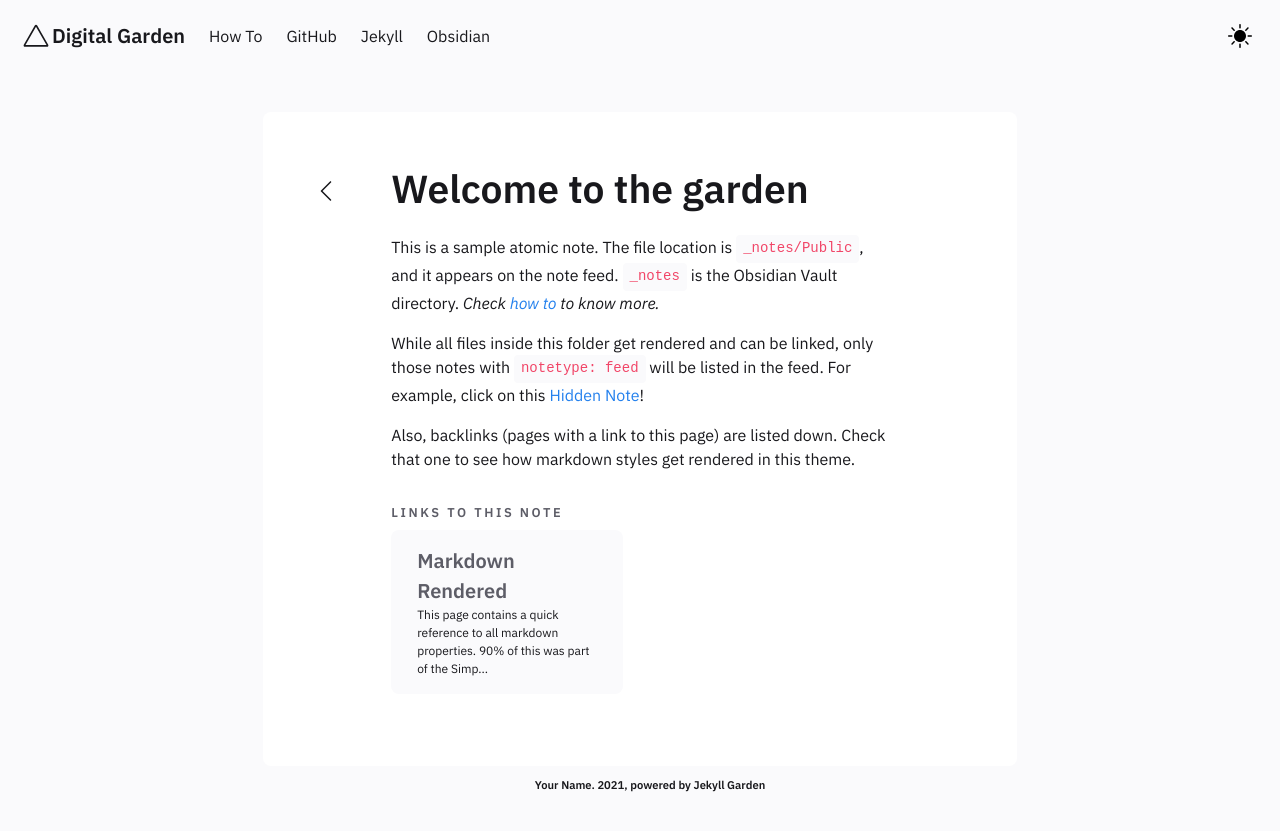
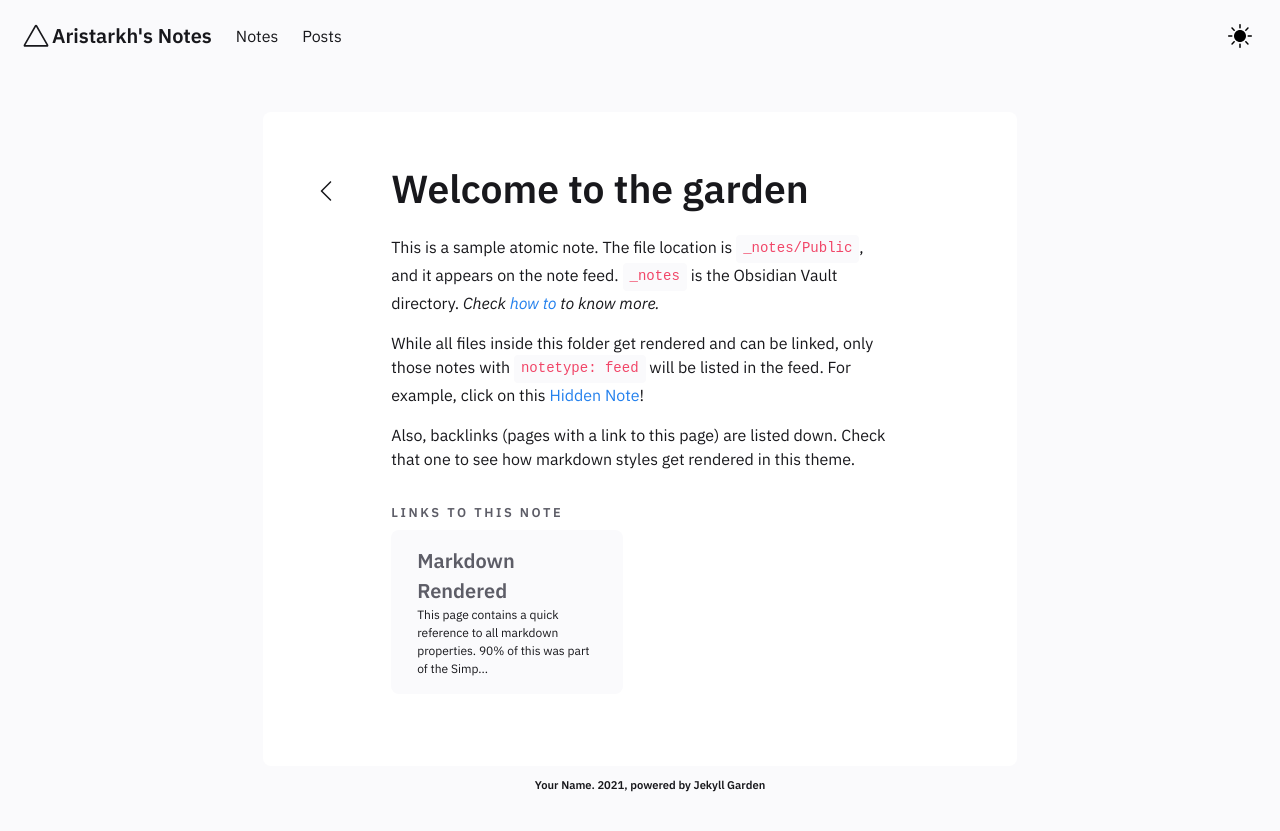
Before and after one commit to Aristarkh4/aristarkh4.github.io, a Jekyll site: the page built from _notes/Public/Welcome to the garden.md, in a window 1280 px wide. Shown: the top 831 px of the page. Built offline with Jekyll 4.4.1, drawn with Linux system fonts in a browser that asks for light colours.

Commit message:
initial personalization

```diff
--- a/_includes/Header.html
+++ b/_includes/Header.html
@@ -35,7 +35,7 @@
         <svg width="32" height="32" viewBox="0 0 80 80" fill="none" xmlns="http://www.w3.org/2000/svg">
           <path fill-rule="evenodd" clip-rule="evenodd" d="M36.9477 13.7742C38.3043 11.4086 41.6957 11.4086 43.0523 13.7742L70.5226 61.6774C71.8791 64.043 70.1834 67 67.4703 67H12.5297C9.81658 67 8.12089 64.043 9.47744 61.6774L36.9477 13.7742ZM40 16.9677L13.7506 62.7419H66.2494L40 16.9677Z" fill="var(--text-main)"/>
         </svg>
-        <h4>Digital Garden</h4>
+        <h4>Aristarkh's Notes</h4>
       </a>
       <div class="navbar-item navbar-dark-mode__mobile is-hidden-tablet" onclick="modeSwitcher()">
         <div class="buttons">
@@ -55,17 +55,11 @@
 
     <div id="navbarBasicExample" class="navbar-menu">
       <div class="navbar-start">
-        <a href="../posts/how-to"  class="navbar-item">
-          How To
+        <a href="../notes"  class="navbar-item">
+          Notes
         </a>
-        <a href="https://github.com/Jekyll-Garden/jekyll-garden.github.io" target="_blank" class="navbar-item">
-          GitHub
-        </a>
-        <a href="https://jekyllrb.com/" target="_blank"  class="navbar-item">
-          Jekyll
-        </a>
-        <a href="https://obsidian.md/"  target="_blank" class="navbar-item">
-          Obsidian
+        <a href="../posts"  class="navbar-item">
+          Posts
         </a>
       </div>
       <div class="navbar-end is-hidden-mobile" onclick="modeSwitcher()" >
```
Also changed, not shown: _notes/Public/Markdown Rendered.md (+1 -1 lines), _notes/Public/Welcome to the garden.md (+1 -1 lines).
